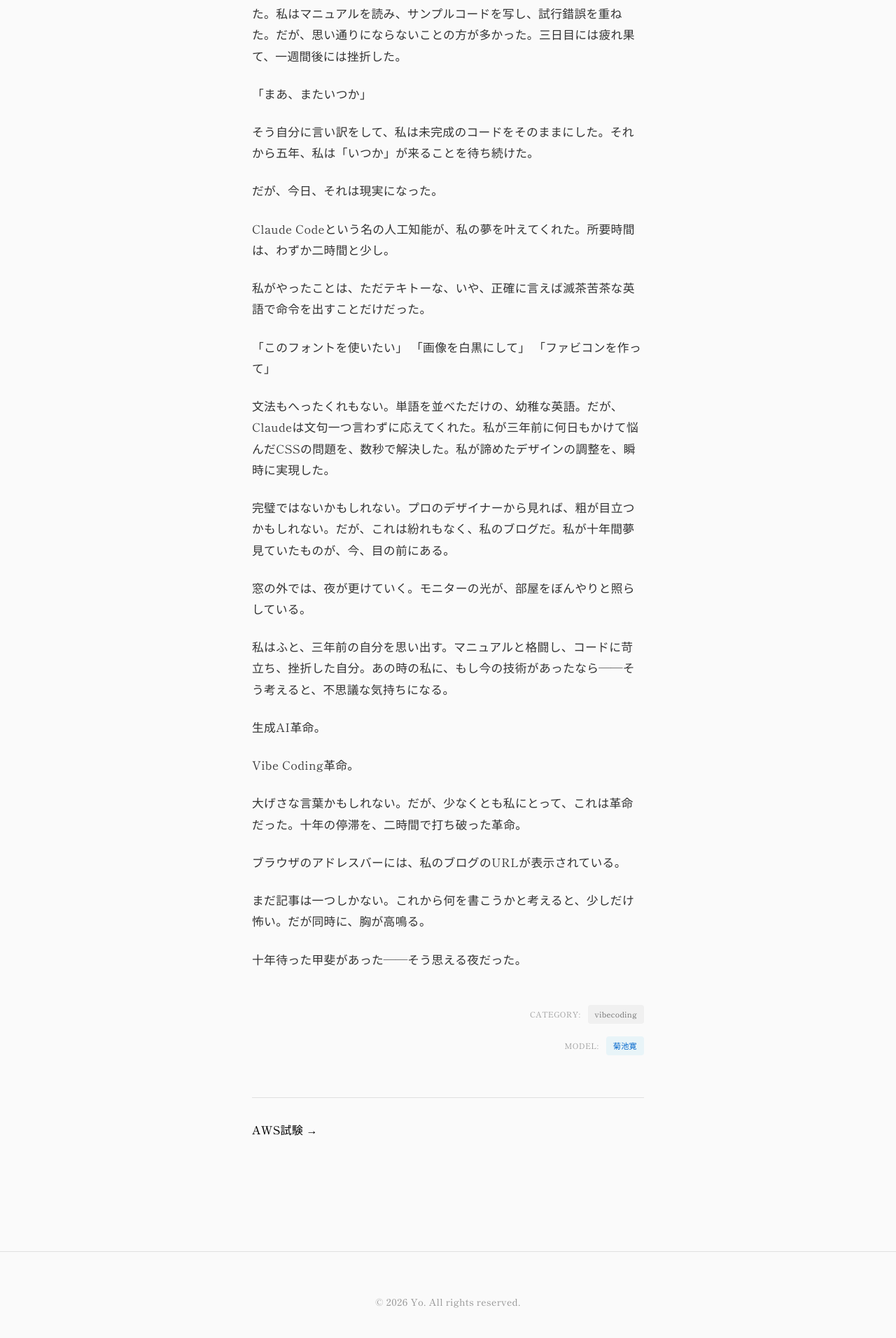
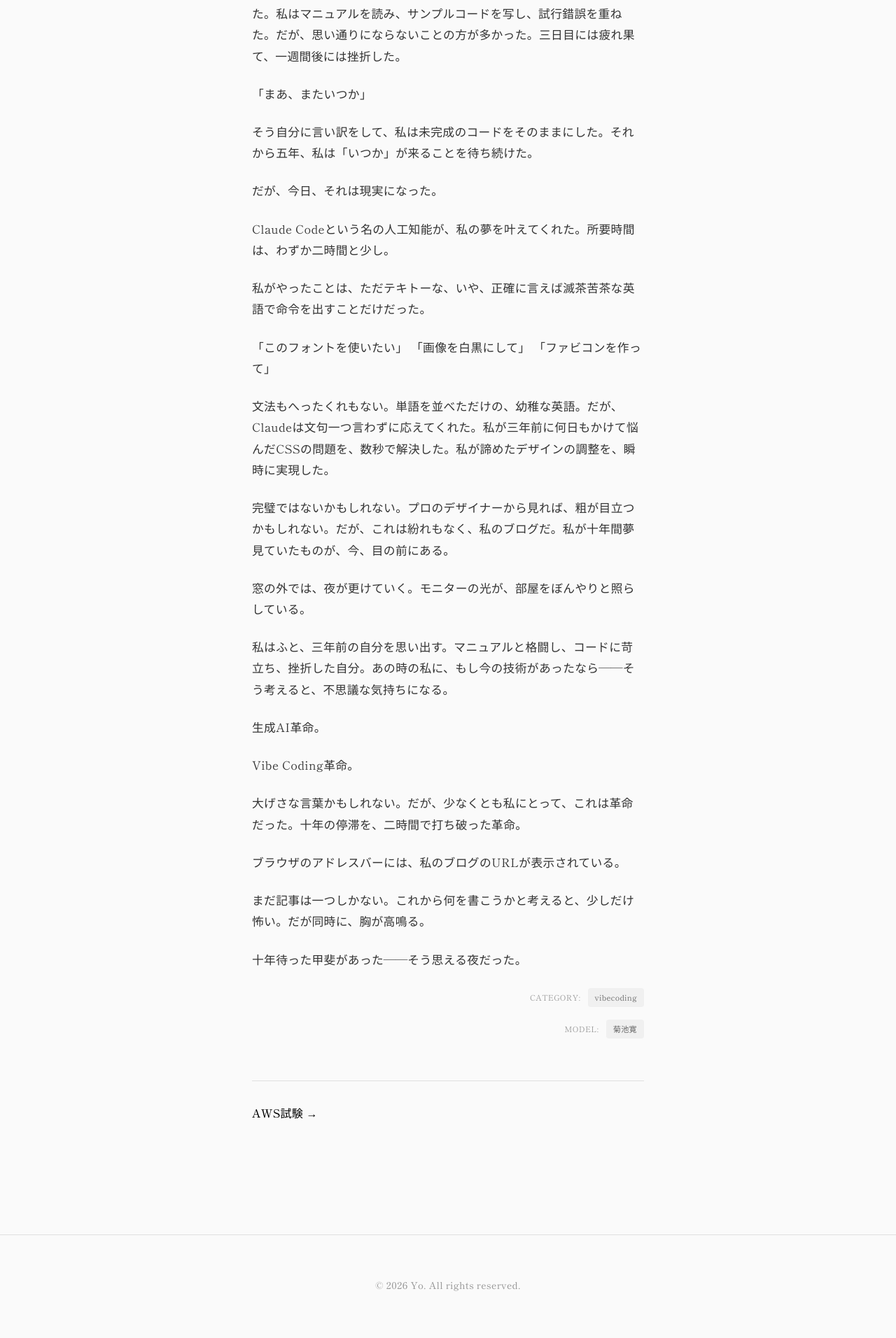
Before and after one commit to champlasonic/logs4me, a Jekyll site: the page built from _posts/2026-01-26-viva-vibe-coding.md, in a window 1280 px wide. Shown: the part 1204-3116 px from the top of the page at 70% size. Built offline with Jekyll 4.4.1, drawn with Linux system fonts in a browser that asks for light colours; some web fonts are replaced; after the commit the page ends 3092 px from its top, so only the background shows below that.

Commit message:
Unify category and model styles with right alignment

```diff
--- a/assets/css/main.css
+++ b/assets/css/main.css
@@ -270,12 +270,18 @@ body {
   filter: grayscale(0%);
 }
 
-.post-categories {
-  margin-top: 48px;
+.post-categories,
+.post-model {
+  margin-top: 16px;
   text-align: right;
 }
 
-.post-categories strong {
+.post-categories:first-of-type {
+  margin-top: 48px;
+}
+
+.post-categories strong,
+.post-model strong {
   font-size: 0.7rem;
   font-weight: 400;
   letter-spacing: 0.03em;
@@ -301,29 +307,16 @@ body {
   opacity: 0.6;
 }
 
-.post-model {
-  margin-top: 16px;
-  text-align: right;
-}
-
-.post-model strong {
-  font-size: 0.7rem;
-  font-weight: 400;
-  letter-spacing: 0.03em;
-  text-transform: uppercase;
-  color: #999;
-}
-
 .model {
   display: inline-block;
-  background-color: #e8f4f8;
+  background-color: #f0f0f0;
   padding: 4px 10px;
   border-radius: 4px;
   margin-left: 6px;
   font-size: 0.7rem;
   font-weight: 400;
   letter-spacing: 0.02em;
-  color: #0066cc;
+  color: #666;
 }
 
 .post-navigation {
```
